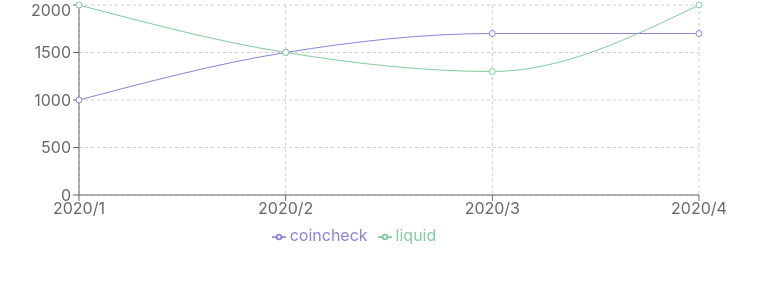
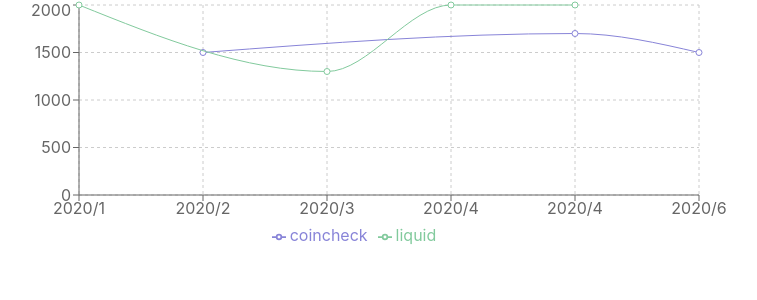
Before and after one commit to kazchimo/agora, a Next.js app in the folder frontend/: page /Prices in a window 1280 px wide. Shown: the top 300 px of the page, without its empty margins (1-758 px from the left). Built offline with nearby package versions, Linux system fonts and the light colour scheme.

Commit message:
feat: connect chart null portion

```diff
--- a/frontend/pages/Prices.tsx
+++ b/frontend/pages/Prices.tsx
@@ -9,10 +9,12 @@ import {
 } from "recharts";
 
 const data = [
-  { time: "2020/1", coincheck: 1000, liquid: 2000 },
-  { time: "2020/2", coincheck: 1500, liquid: 1500 },
-  { time: "2020/3", coincheck: 1700, liquid: 1300 },
+  { time: "2020/1", liquid: 2000 },
+  { time: "2020/2", coincheck: 1500 },
+  { time: "2020/3", liquid: 1300 },
+  { time: "2020/4", liquid: 2000 },
   { time: "2020/4", coincheck: 1700, liquid: 2000 },
+  { time: "2020/6", coincheck: 1500 },
 ];
 
 const Prices = () => {
@@ -28,8 +30,8 @@ const Prices = () => {
       <YAxis />
       <Tooltip />
       <Legend />
-      <Line type="monotone" dataKey="coincheck" stroke="#8884d8" />
-      <Line type="monotone" dataKey="liquid" stroke="#82ca9d" />
+      <Line type="monotone" dataKey="coincheck" stroke="#8884d8" connectNulls />
+      <Line type="monotone" dataKey="liquid" stroke="#82ca9d" connectNulls />
     </LineChart>
   );
 };
```
